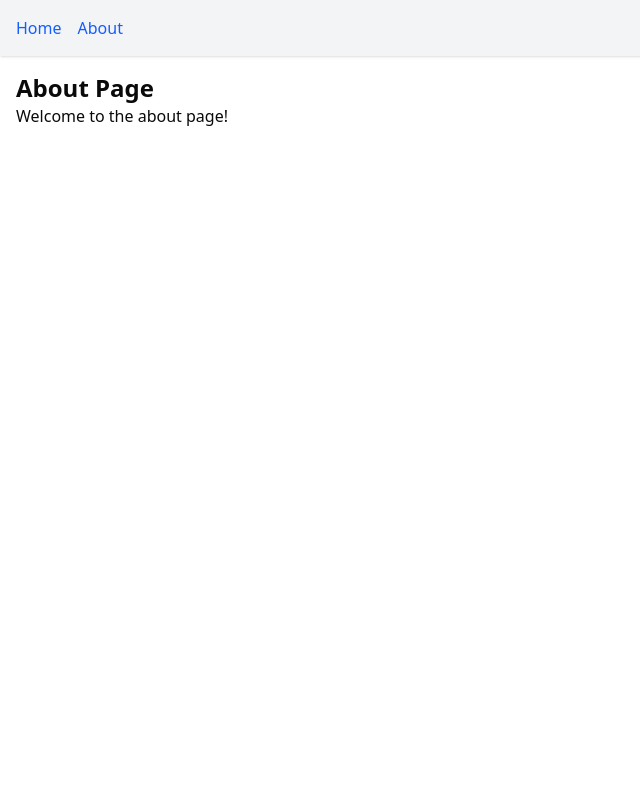
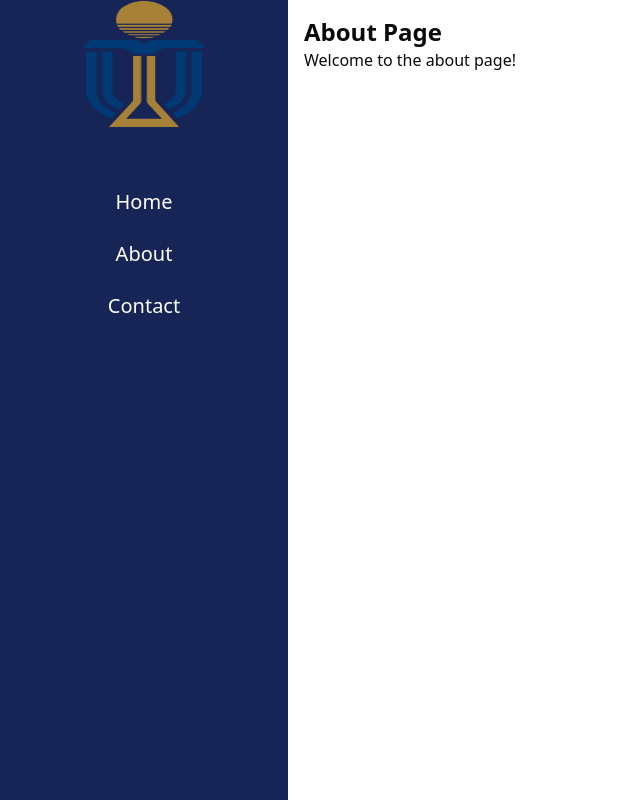
Before and after one commit to sis-umg-seminario/sis-ui, a React (Vite) app: page /about in a window 1280 px wide. Shown: the whole page, without its empty margins (0-640 px from the left). Built offline with nearby package versions, Linux system fonts and the light colour scheme; no server answers.

Commit message:
feat: Add layout component

```diff
--- a/src/App.tsx
+++ b/src/App.tsx
@@ -2,7 +2,6 @@ import { useRoutes, BrowserRouter } from 'react-router-dom';
 import Home from "./pages/Home";
 import About from './pages/About';
 import NotFound from './pages/NotFound';
-import Navbar from './components/Navbar';
 
 const AppRoutes = () => {
 
@@ -19,7 +18,6 @@ export default function App() {
   return (
 
       <BrowserRouter>
-        <Navbar />
         <AppRoutes />
       </BrowserRouter>
 
--- /dev/null
+++ b/src/components/Layout.tsx
@@ -0,0 +1,17 @@
+import NavMenu from "./NavMenu"
+import logo from '../assets/logo.png';
+import { Link } from "react-router-dom";
+
+export default function Layout({children}: {children: React.ReactNode}) {
+    return(
+        <div className="flex h-screen">
+            <aside className="flex flex-col items-center gap-12 w-1/4 max-w-72 bg-blue-950">
+                <Link to="/"><img className="w-32 h-32" src={logo} alt="University logo"/></Link>
+                <NavMenu />
+            </aside>
+            <main className="p-4">
+                {children}
+            </main>
+        </div>
+    )
+};
--- /dev/null
+++ b/src/components/NavMenu.tsx
@@ -0,0 +1,13 @@
+import { Link } from "react-router-dom";
+
+export default function NavMenu(){
+    return(
+        <nav className="w-full h-full">
+            <ul className="flex flex-col text-xl text-center text-white">
+                <li className=" py-3 px-1 hover:text-blue-950 hover:bg-blue-100 transition-colors duration-300 ease-in-out"><Link to="/home">Home</Link></li>
+                <li className=" py-3 px-1 hover:text-blue-950 hover:bg-blue-100 transition-colors duration-300 ease-in-out"><Link to="/about">About</Link></li>
+                <li className=" py-3 px-1 hover:text-blue-950 hover:bg-blue-100 transition-colors duration-300 ease-in-out"><Link to="/contact">Contact</Link></li>
+            </ul>
+        </nav>
+    )
+};
--- a/src/pages/About.tsx
+++ b/src/pages/About.tsx
@@ -1,8 +1,10 @@
+import Layout from "@/components/Layout"
+
 export default function About() {
   return (
-    <div className="p-4">
+    <Layout>
       <h1 className="text-2xl font-bold">About Page</h1>
       <p>Welcome to the about page!</p>
-    </div>
+    </Layout>
   );
 }
--- a/src/pages/Home.tsx
+++ b/src/pages/Home.tsx
@@ -1,21 +1,10 @@
-import { useFetchUsers } from "../hooks/useFetchUsers";
+import Layout from "@/components/Layout";
 
 export default function Home() {
-  const { users, loading, error } = useFetchUsers();
-
-  if (loading) return <p>Loading users...</p>;
-  if (error) return <p className="text-red-500">{error}</p>;
 
   return (
-    <div className="p-4">
-      <h1 className="text-2xl font-bold mb-4">Users</h1>
-      <ul className="list-disc pl-6">
-        {users.map((user) => (
-          <li key={user.id}>
-            {user.name} - Email: {user.email}
-          </li>
-        ))}
-      </ul>
-    </div>
+    <Layout>
+      <h1 className="text-2xl font-bold">Welcome to the Home Page</h1>
+    </Layout>
   );
 }
```
Also changed, not shown: src/assets/logo.png (added).
